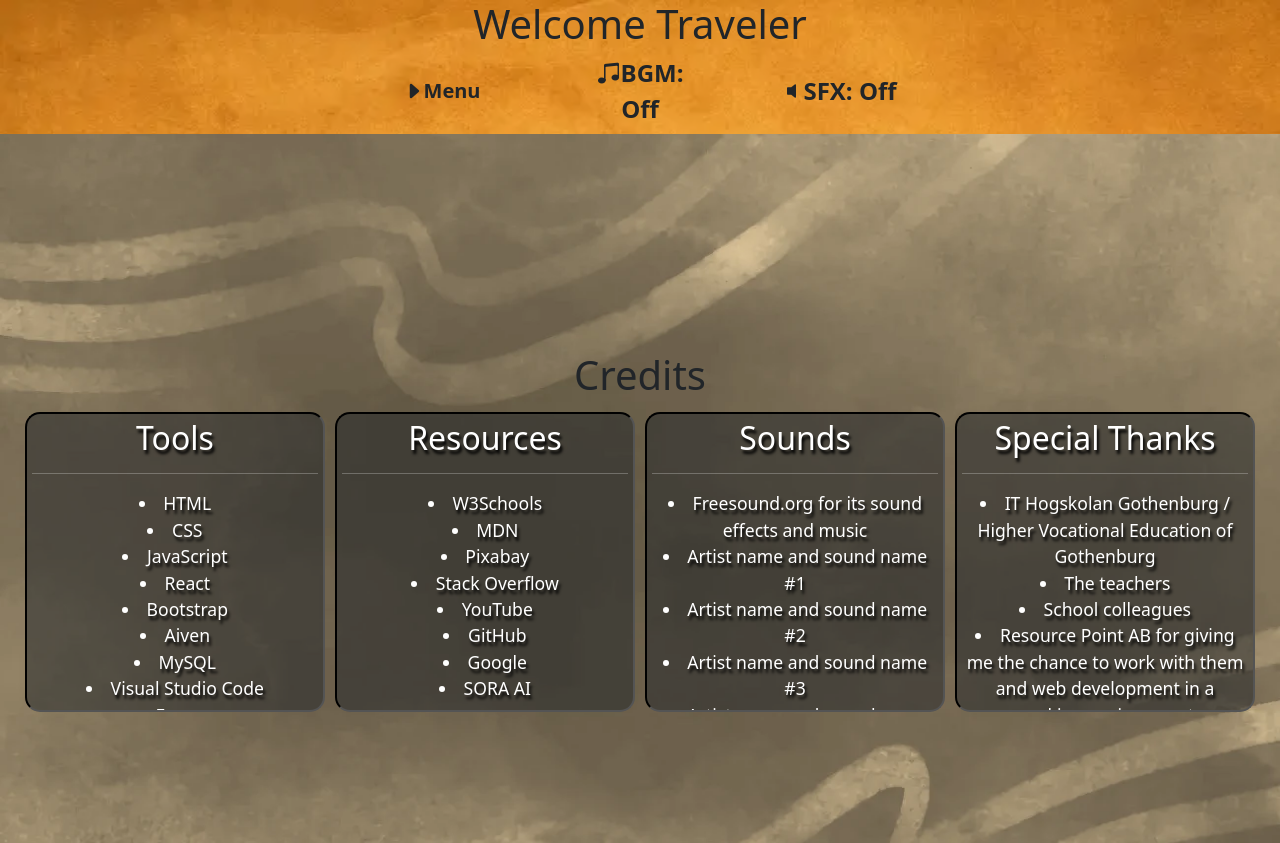
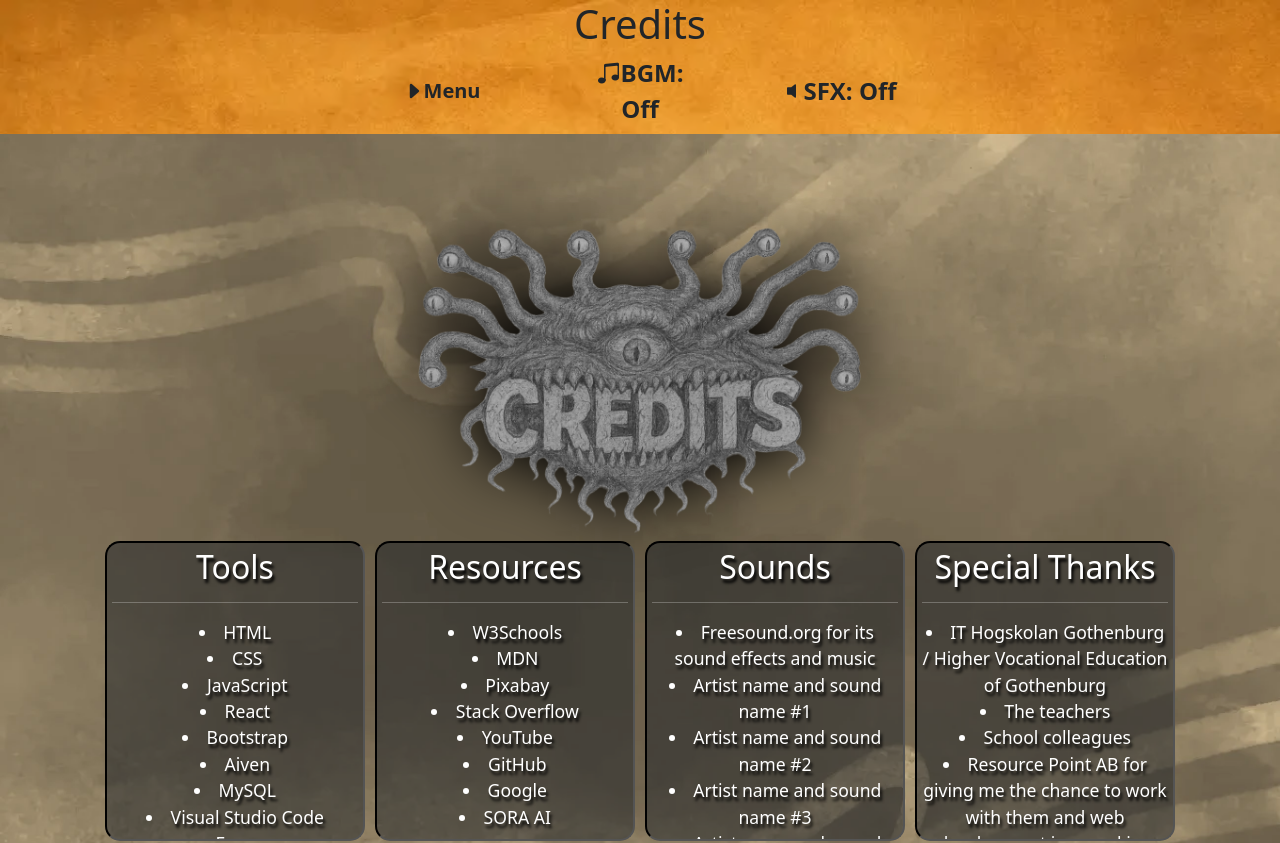
Before and after one commit to ME-Alchemist/javaScriptures, a React (Vite) app in the folder FE/: page /main/credits in a window 1280 px wide. Shown: the top 843 px of the page. Built offline with nearby package versions, Linux system fonts and the light colour scheme; no server answers; a web font is replaced by a local one.

Commit message:
added new files, removed preload, added utils.js

```diff
--- a/FE/index.html
+++ b/FE/index.html
@@ -4,26 +4,24 @@
     <meta charset="UTF-8" />
     <link rel="icon" type="image/svg+xml" href="/icon.svg" />
     <link
-      rel="preload"
       as="image"
       href="/images/decorations/lichTopDeco.webp"
     />
     <link
-      rel="preload"
       as="image"
       href="/images/decorations/dragonTopDeco.webp"
     />
-    <link rel="preload" as="image" href="/images/backdrops/poseBG.webp" />
-    <link rel="preload" as="image" href="/images/backdrops/poseBG2.webp" />
-    <link rel="preload" as="image" href="/images/backdrops/bannerBG.webp" />
-    <link rel="preload" as="image" href="/images/Event/Success.webp" />
-    <link rel="preload" as="image" href="/images/Event/Failure.webp" />
+    <link as="image" href="/images/backdrops/poseBG.webp" />
+    <link as="image" href="/images/backdrops/poseBG2.webp" />
+    <link as="image" href="/images/backdrops/bannerBG.webp" />
+    <link as="image" href="/images/Event/Success.webp" />
+    <link as="image" href="/images/Event/Failure.webp" />
     <link
-      rel="preload"
+
       as="image"
       href="/images/backdrops/mainPageBackground2.webp"
     />
-    <link rel="preload" as="image" href="/images/backdrops/resultBG.webp" />
+    <link  as="image" href="/images/backdrops/resultBG.webp" />
     <meta name="viewport" content="width=device-width, initial-scale=1.0" />
     <title>JavaScriptures</title>
   </head>
--- a/FE/src/components/header.jsx
+++ b/FE/src/components/header.jsx
@@ -6,8 +6,8 @@ import { useSoundContext } from "../components/soundContext";
 import Offcanvas from "react-bootstrap/Offcanvas";
 import { Link } from "react-router";
 import { useState } from "react";
-import axios from "axios";
-import { useNavigate } from "react-router";
+// import axios from "axios";
+// import { useNavigate } from "react-router";
 import UserDetails from "../zustore/userStore";
 import titleStore from "../zustore/titleStore";
 
@@ -73,44 +73,44 @@ const StyledCanvas = styled(Offcanvas)`
 
 const Header = () => {
   const currentPath = useLocation().pathname;
-  const navigate = useNavigate();
+  // const navigate = useNavigate();
 
   const { title } = titleStore();
 
   const [show, setShow] = useState(false);
-  const { mute, playing, playingBattle, toggleMute, toggleBGM, pauseBGM, pauseBattle } = useSoundContext();
+  const { mute, playing, playingBattle, toggleMute, toggleBGM } = useSoundContext();
 
   const handleClose = () => setShow(false);
   const handleShow = () => setShow(true);
 
 
-  const logout = async () => {
-    if(window.confirm("Are you sure you want to logout? if you have begun a quest your progress will be lost")) {
-      try {
-        const response = await axios.post(
-          "http://localhost:3000/logout",
-          {},
-          {
-            withCredentials: true,
-          }
-        );
+  // const logout = async () => {
+  //   if(window.confirm("Are you sure you want to logout? if you have begun a quest your progress will be lost")) {
+  //     try {
+  //       const response = await axios.post(
+  //         "http://localhost:3000/logout",
+  //         {},
+  //         {
+  //           withCredentials: true,
+  //         }
+  //       );
 
-        if (response.status === 200 && response.status < 300) {
-          pauseBGM();
-          pauseBattle();
-          UserDetails.getState().reset();
-          navigate("/login", { replace: true });
-        } else {
-          console.log("error logging out", response.status);
-          pauseBGM();
-          pauseBattle();
-        }
-      } catch (err) {
-        console.log(err);
-      }
+  //       if (response.status === 200 && response.status < 300) {
+  //         pauseBGM();
+  //         pauseBattle();
+  //         UserDetails.getState().reset();
+  //         navigate("/login", { replace: true });
+  //       } else {
+  //         console.log("error logging out", response.status);
+  //         pauseBGM();
+  //         pauseBattle();
+  //       }
+  //     } catch (err) {
+  //       console.log(err);
+  //     }
 
-    }
-  };
+  //   }
+  // };
 
   return (
     <>
@@ -180,9 +180,9 @@ const Header = () => {
                 <Link to={"/main/credits"}>Credits</Link>
               </li>
               {/* Sign out, ask the user to confirm before closing the app, POST requests  for user progressinon are now made during result screens so no need to perform additonal requests before logout*/}
-              <li className="logout" onClick={logout}>
+              {/* <li className="logout" onClick={logout}>
                 logout
-              </li>
+              </li> */}
             </ul>
           </div>
         </Offcanvas.Body>
--- a/FE/src/main.jsx
+++ b/FE/src/main.jsx
@@ -1,6 +1,5 @@
 import { StrictMode, lazy, Suspense } from "react";
 import { createRoot } from "react-dom/client";
-// import { BrowserRouter, Routes, Route } from "react-router";
 import { createBrowserRouter, RouterProvider } from "react-router";
 import { SoundProvider } from "./components/soundContext";
 
@@ -14,8 +13,8 @@ import "bootstrap/dist/js/bootstrap.bundle.min.js";
 import "../node_modules/bootstrap-icons/font/bootstrap-icons.css";
 
 // import "normalize.css";
-// import App from "./routes/App.jsx";
-const App = lazy(() => import("./routes/App.jsx"));
+import App from "./routes/App.jsx";
+// const App = lazy(() => import("./routes/App.jsx"));
 
 import Login from "./routes/login.jsx";
 import Register from "./routes/signUp.jsx";
--- a/FE/src/routes/chooseQuest.jsx
+++ b/FE/src/routes/chooseQuest.jsx
@@ -14,6 +14,9 @@ const StyledSection = styled.section`
   justify-content: center !important;
   align-items: center !important;
   flex-direction: column;
+
+  .decoration {
+  }
 
   .questDropdown {
     flex-direction: row !important;
@@ -38,7 +41,7 @@ const StyledSection = styled.section`
   }
 
   @media screen and (max-width: 768px) {
-    gap: 8rem;
+    gap: 7rem;
 
     .questDescription {
       width: 300px;
@@ -51,7 +54,18 @@ const StyledSection = styled.section`
     }
   }
 
+  @media screen and (max-width: 500px) {
+
+    .decoration {
+      display: none;
+    }
+  }
+
   @media screen and (max-width: 400px) {
+
+        gap: 3rem;
+
+
     .questDescription {
       width: 270px;
       height: 330px;
@@ -63,6 +77,7 @@ const StyledSection = styled.section`
       }
     }
   }
+
 `;
 
 const StyledHeader = styled.header`
@@ -176,7 +191,7 @@ textRef.current.innerHTML =
       </StyledHeader>
       <StyledSection className="flex-md-row">
         <div
-          className="questDropdown flex-column d-flex dropdown gap-3"
+          className="questDropdown flex-column d-flex flex-wrap justify-content-center dropdown gap-3"
           style={{ textAlign: "end" }}
         >
 
@@ -213,10 +228,19 @@ textRef.current.innerHTML =
           })}
         </div>
 
-        <div>
+        <div className="d-flex">
           <section className="questDescription bg-dark bg-opacity-50">
             <p ref={textRef} className="placeText"></p>
           </section>
+              <img
+                  data-aos-once="true"
+                  className="decoration align-self-center"
+                  src="/images/decorations/goblin.webp"
+                  alt="lich"
+                  title="Lich"
+                  width={"165px"}
+                  height={"190px"}
+                />
         </div>
       </StyledSection>
     </>
--- a/FE/src/routes/credits.jsx
+++ b/FE/src/routes/credits.jsx
@@ -1,4 +1,10 @@
 import styled from "styled-components";
+import titleStore from "../zustore/titleStore";
+import { useEffect} from "react";
+// import { Link, useNavigate } from "react-router";
+// import axios from "axios";
+// import Spinner from "../components/spinner";
+
 
 const StyledSection = styled.section`
     display: flex !important;
@@ -6,7 +12,7 @@ const StyledSection = styled.section`
     justify-content: center !important;
     align-items: center !important;
     flex-direction: row !important;
-    max-height: 600px;
+    max-height: 80vh !important;
     overflow-y: auto;
     font-size: 1.1rem;
 
@@ -19,7 +25,7 @@ const StyledSection = styled.section`
         border-style: inset;
         padding: 5px;
         height: 300px;
-        width: 300px;
+        width: 260px;
         overflow-y: auto;
     }
 
@@ -28,12 +34,35 @@ const StyledSection = styled.section`
         list-style-position: inside;
         padding: 0;
     }
+
 `;
 
 const Credits = () => {
+
+      const { setTitle } = titleStore();
+
+      useEffect(() => {
+        setTitle("Credits");
+
+         return () => {
+           setTitle("Welcome traveler");
+         }
+      }, []);
+
     return (
         <>
-        <h1>Credits</h1>
+        {/* <h1>Credits</h1> */}
+
+        <img
+          data-aos-once="true"
+          className="img-fluid mx-auto d-block decoration"
+          src="/images/decorations/credits.webp"
+          alt="Gazer munching on text"
+          title="many thanks, much yummy"
+          width={"470px"}
+          height={"205px"}
+          style={{filter: "drop-shadow(0px 0px 28px #000)"}}
+        />
 
         <StyledSection className="">
                 <article className="bg-dark bg-opacity-50">
--- a/FE/src/routes/loadQuest.jsx
+++ b/FE/src/routes/loadQuest.jsx
@@ -1,5 +1,6 @@
 import styled from "styled-components";
 import { useSoundContext } from "../components/soundContext";
+import { appendToQuestLog } from "../utils/utils";
 import axios from "axios";
 import Prompt from "react-router-prompt";
 import { useParams, useNavigate, } from "react-router";
@@ -174,33 +175,6 @@ const ChosenQuests = () => {
   // You get three tries
   const [hitPoints, setHitPoints] = useState(3);
   const [blocking, setBlocking] = useState(true);
-
-  // Type writer effect
-  const appendToQuestLog = async (text, fSize, fStyle, fColor) => {
-    try {
-      let i = 0;
-      let txt = text;
-      let speed = 20;
-      const para = document.createElement("p");
-      para.style.fontSize = fSize;
-      para.style.fontStyle = fStyle;
-      para.style.color = fColor;
-      const questLog = document.querySelector(".questProgress");
-      questLog.appendChild(para);
-
-      const typeWriter = () => {
-        if (i < txt.length) {
-          para.innerHTML += txt.charAt(i);
-          i++;
-          setTimeout(typeWriter, speed);
-        }
-        para.scrollIntoView({ behavior: "smooth" });
-      };
-      typeWriter();
-    } catch (error) {
-      console.log(error);
-    }
-  };
 
   // sound effects
   const playSFX = (type) => {
--- a/FE/src/routes/status.jsx
+++ b/FE/src/routes/status.jsx
@@ -1,4 +1,5 @@
 import axios from "axios";
+import { useSoundContext } from "../components/soundContext";
 import { useEffect, useState } from "react";
 import { useNavigate } from "react-router";
 // import { Spinner } from "react-bootstrap";
@@ -62,6 +63,7 @@ const StyledSection = styled.section`
 `;
 
 const Status = () => {
+    const { pauseBGM, pauseBattle } = useSoundContext();
   const [isLoading, setIsLoading] = useState(true);
   const navigate = useNavigate();
   const { setTitle } = titleStore();
@@ -75,6 +77,34 @@ const Status = () => {
     vocation_img,
     vocation_portrait,
   } = UserDetails();
+
+    const logout = async () => {
+    if(window.confirm("Are you sure you want to logout?")) {
+      try {
+        const response = await axios.post(
+          "http://localhost:3000/logout",
+          {},
+          {
+            withCredentials: true,
+          }
+        );
+
+        if (response.status === 200 && response.status < 300) {
+          pauseBGM();
+          pauseBattle();
+          UserDetails.getState().reset();
+          navigate("/login", { replace: true });
+        } else {
+          console.log("error logging out", response.status);
+          pauseBGM();
+          pauseBattle();
+        }
+      } catch (err) {
+        console.log(err);
+      }
+
+    }
+  };
 
   useEffect(() => {
     setTitle("Status");
@@ -121,13 +151,14 @@ const Status = () => {
               height="100%"
             />
           </article>
-          <article className="userInfo">
+          <article className="userInfo flex flex-column align-items-center">
             {/* <h1 style={{ textDecoration: "underline" }}>Stats</h1> */}
             <p className="paragraphBreak">Username: {username}</p>
             <p className="paragraphBreak">Email: {email}</p>
             <p>Level: {level}</p>
             <p className="paragraphBreak">Experience: {exp}</p>
             <p className="paragraphBreak">Vocation: {vocation}</p>
+            <button className="btn btn-dark btn-lg btn btn-primary" onClick={logout}>Logout</button>
           </article>
           <article
           // style={{
--- /dev/null
+++ b/FE/src/utils/utils.js
@@ -0,0 +1,27 @@
+
+  // Type writer effect
+  export const appendToQuestLog = async (text, fSize, fStyle, fColor) => {
+    try {
+      let i = 0;
+      let txt = text;
+      let speed = 20;
+      const para = document.createElement("p");
+      para.style.fontSize = fSize;
+      para.style.fontStyle = fStyle;
+      para.style.color = fColor;
+      const questLog = document.querySelector(".questProgress");
+      questLog.appendChild(para);
+
+      const typeWriter = () => {
+        if (i < txt.length) {
+          para.innerHTML += txt.charAt(i);
+          i++;
+          setTimeout(typeWriter, speed);
+        }
+        para.scrollIntoView({ behavior: "smooth" });
+      };
+      typeWriter();
+    } catch (error) {
+      console.log(error);
+    }
+  };
```
Also changed, not shown: FE/public/images/decorations/credits.webp (added), FE/public/images/decorations/goblin.webp (added).
